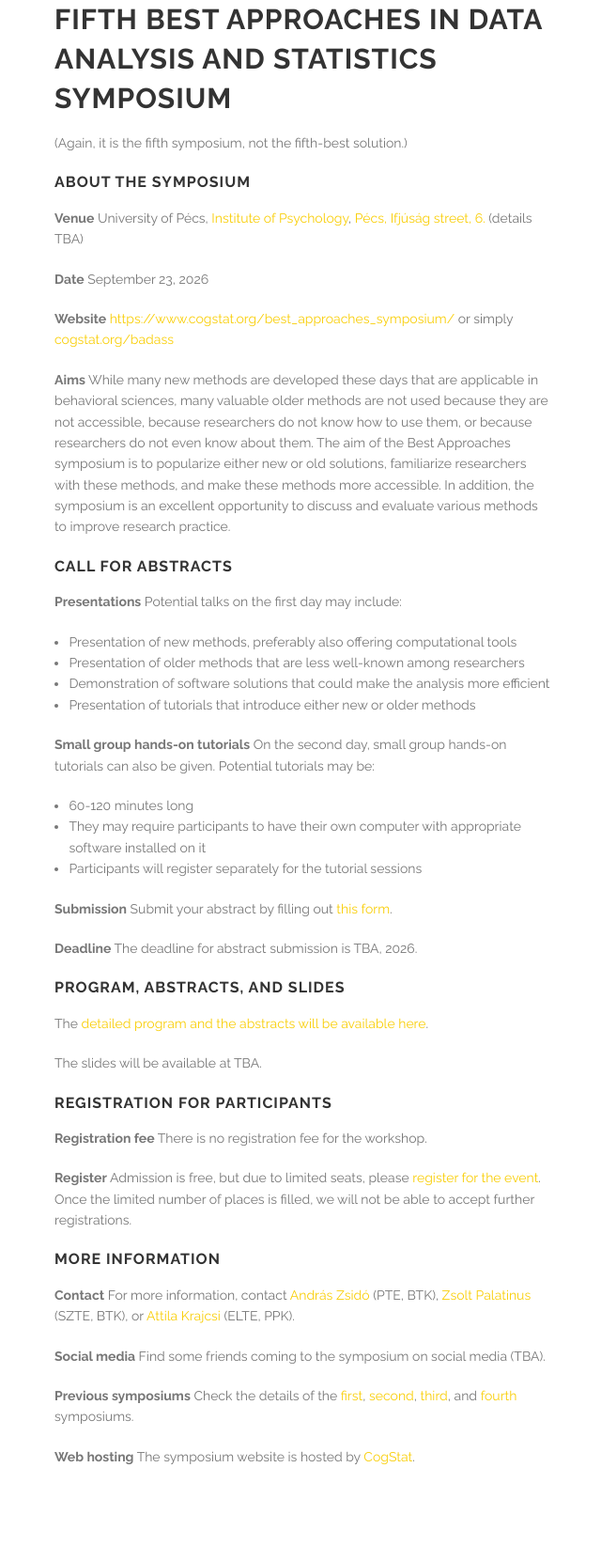
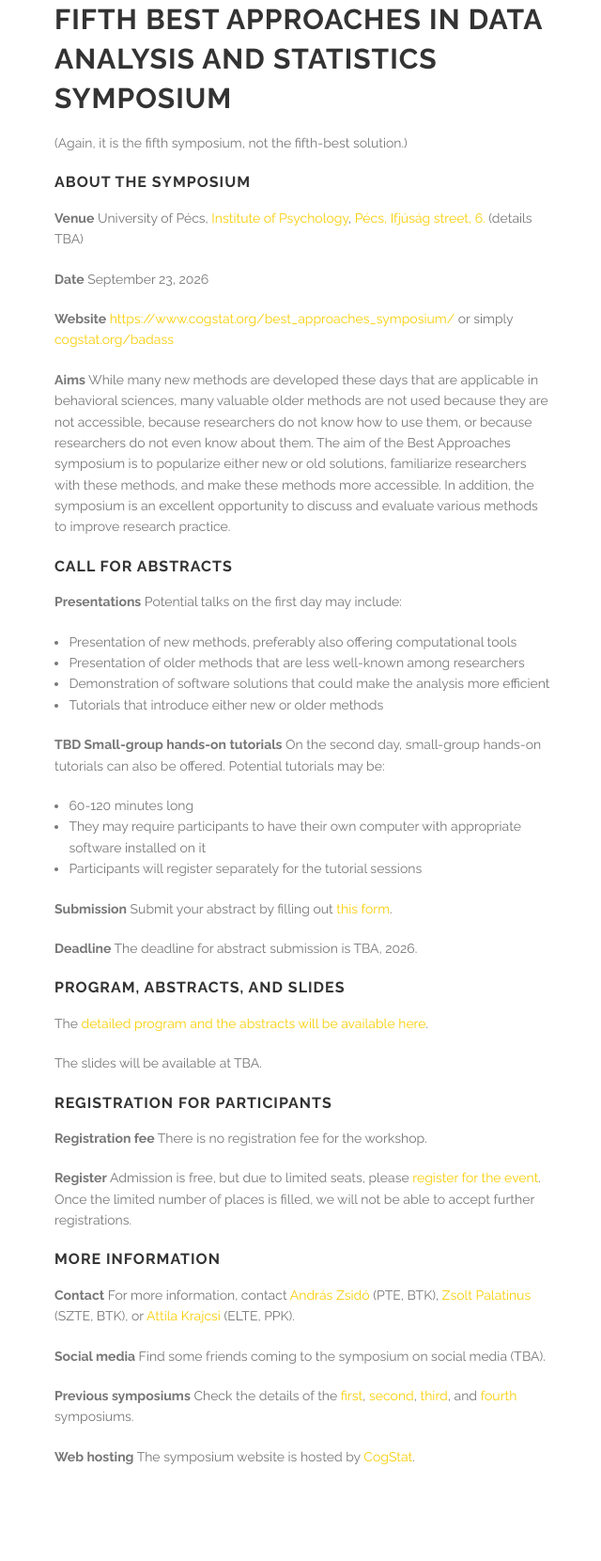
Before and after one commit to cogstat/cogstat_website, a Jekyll site: the page built from best_approaches_symposium/index.md, in a window 1280 px wide. Shown: the whole page at 94% size, without its empty margins (37-677 px from the left). Built offline with Jekyll 4.4.1, drawn with Linux system fonts in a browser that asks for light colours.

Commit message:
Update index.md

```diff
--- a/best_approaches_symposium/index.md
+++ b/best_approaches_symposium/index.md
@@ -23,9 +23,9 @@ __Presentations__ Potential talks on the first day may include:
 * Presentation of new methods, preferably also offering computational tools
 * Presentation of older methods that are less well-known among researchers
 * Demonstration of software solutions that could make the analysis more efficient
-* Presentation of tutorials that introduce either new or older methods
+* Tutorials that introduce either new or older methods
 
-__Small group hands-on tutorials__ On the second day, small group hands-on tutorials can also be given. Potential tutorials may be:
+__TBD Small-group hands-on tutorials__ On the second day, small-group hands-on tutorials can also be offered. Potential tutorials may be:
 * 60-120 minutes long
 * They may require participants to have their own computer with appropriate software installed on it
 * Participants will register separately for the tutorial sessions
```
